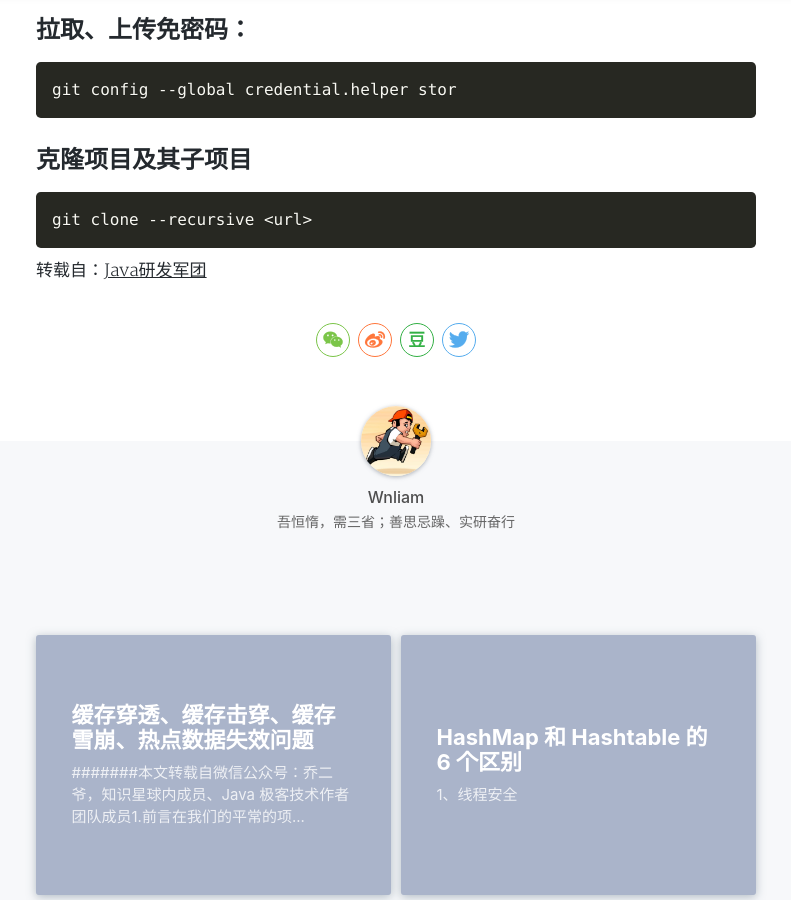
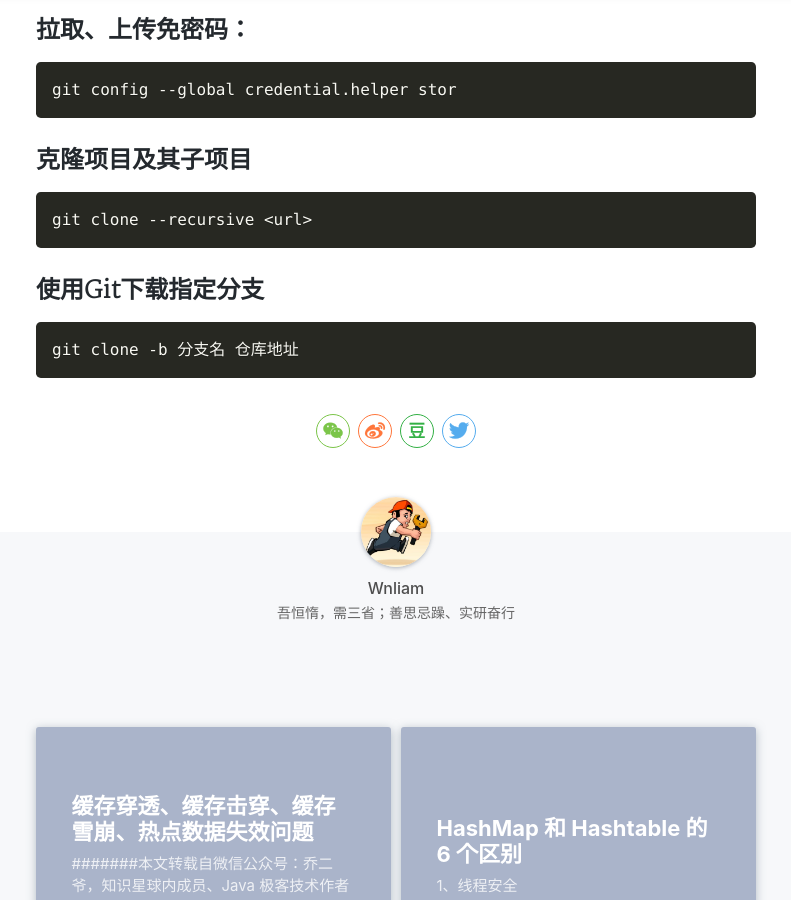
Before and after one commit to Yaningnaw/Yaningnaw.github.io, a Jekyll site: the page built from _posts/2019-02-29-git.md, in a window 1280 px wide and 900 px high, scrolled down 2574 px. Shown: the whole window, without its empty margins (244-1035 px from the left). Built offline with Jekyll 4.4.1, drawn with Linux system fonts in a browser that asks for light colours; nearby versions of some CDN libraries; comment, search, counter and statistics services are not loaded; a style sheet for code colours, icons or effects is not loaded.

Commit message:
提交更新

````diff
--- a/_posts/2019-02-29-git.md
+++ b/_posts/2019-02-29-git.md
@@ -88,5 +88,7 @@ git config --global credential.helper stor
 git clone --recursive <url>
 ```
 
-
-转载自：[Java研发军团](https://mp.weixin.qq.com/s/WlB7KicBY-97zehqZj_WgQ)
+## 使用Git下载指定分支
+```git
+git clone -b 分支名 仓库地址
+```
````
